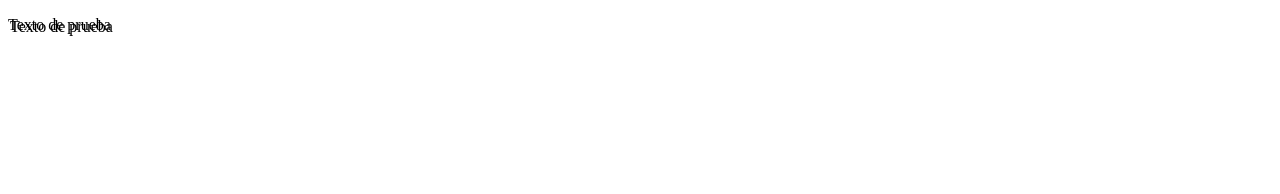
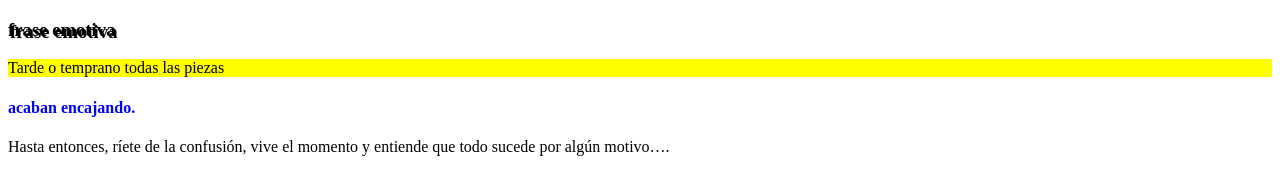
Before and after one commit to paulinagutierrex/html-paulina-gutierrez, a website: page index.html in a window 1280 px wide. Drawn offline with Linux system fonts and the light colour scheme.

Commit message:
dvsd dvd

```diff
--- a/index.html
+++ b/index.html
@@ -6,6 +6,12 @@
     <title>Static Template</title>
   </head>
   <body>
-    <p id="prueba">Texto de prueba</p>
+    <h3 id="titulo">frase emotiva</h3>
+
+    <p id="linea1">Tarde o temprano todas las piezas</p>
+    <h4>acaban encajando.</h4>
+
+    Hasta entonces, ríete de la confusión, vive el momento y entiende que todo
+    sucede por algún motivo….
   </body>
 </html>
--- a/style.css
+++ b/style.css
@@ -1,3 +1,11 @@
-#prueba {
+#titulo {
   text-shadow: 2px 2px black;
 }
+
+#linea1 {
+  background-color: yellow;
+}
+
+h4 {
+  color: blue;
+}
```
